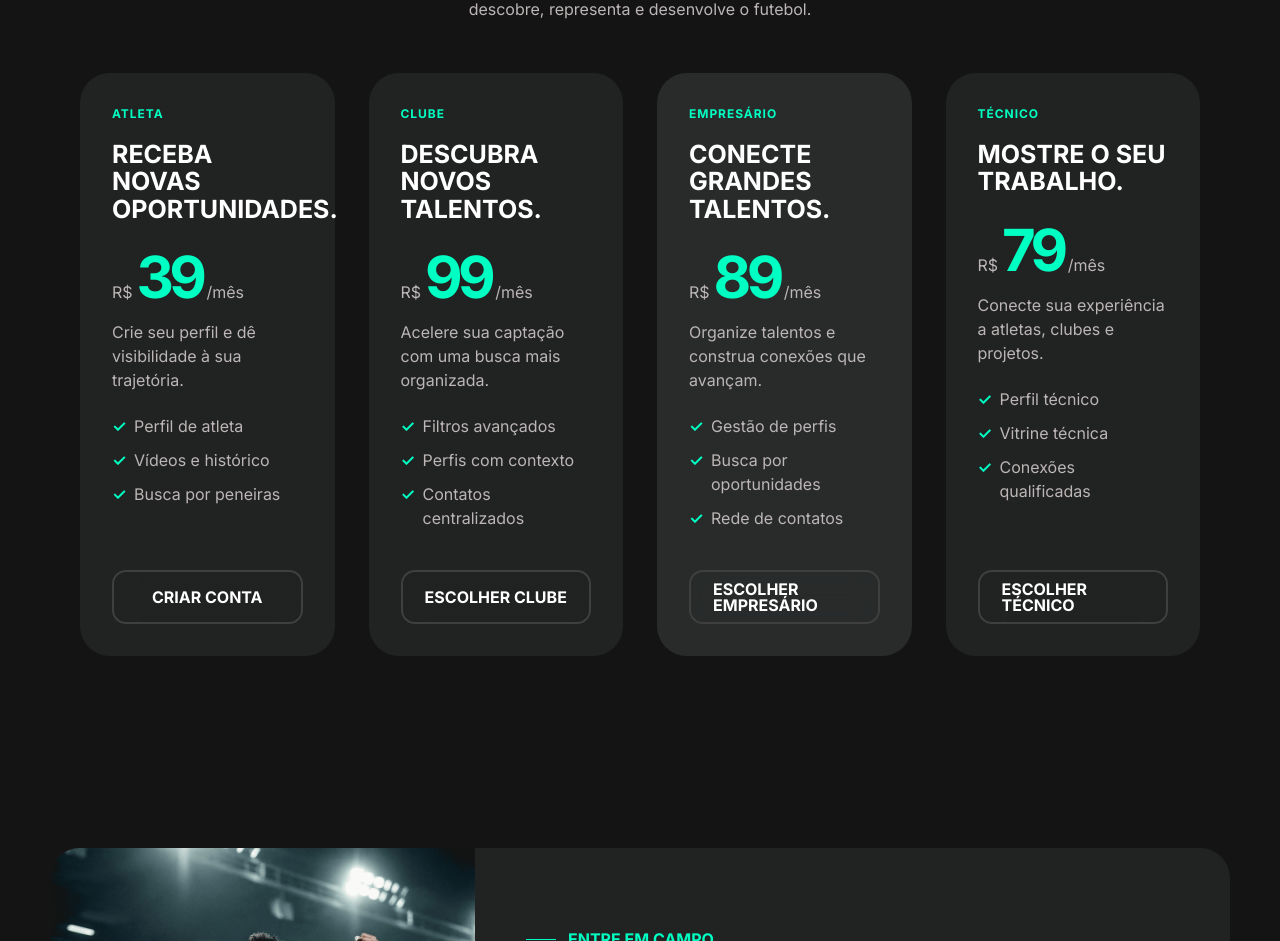
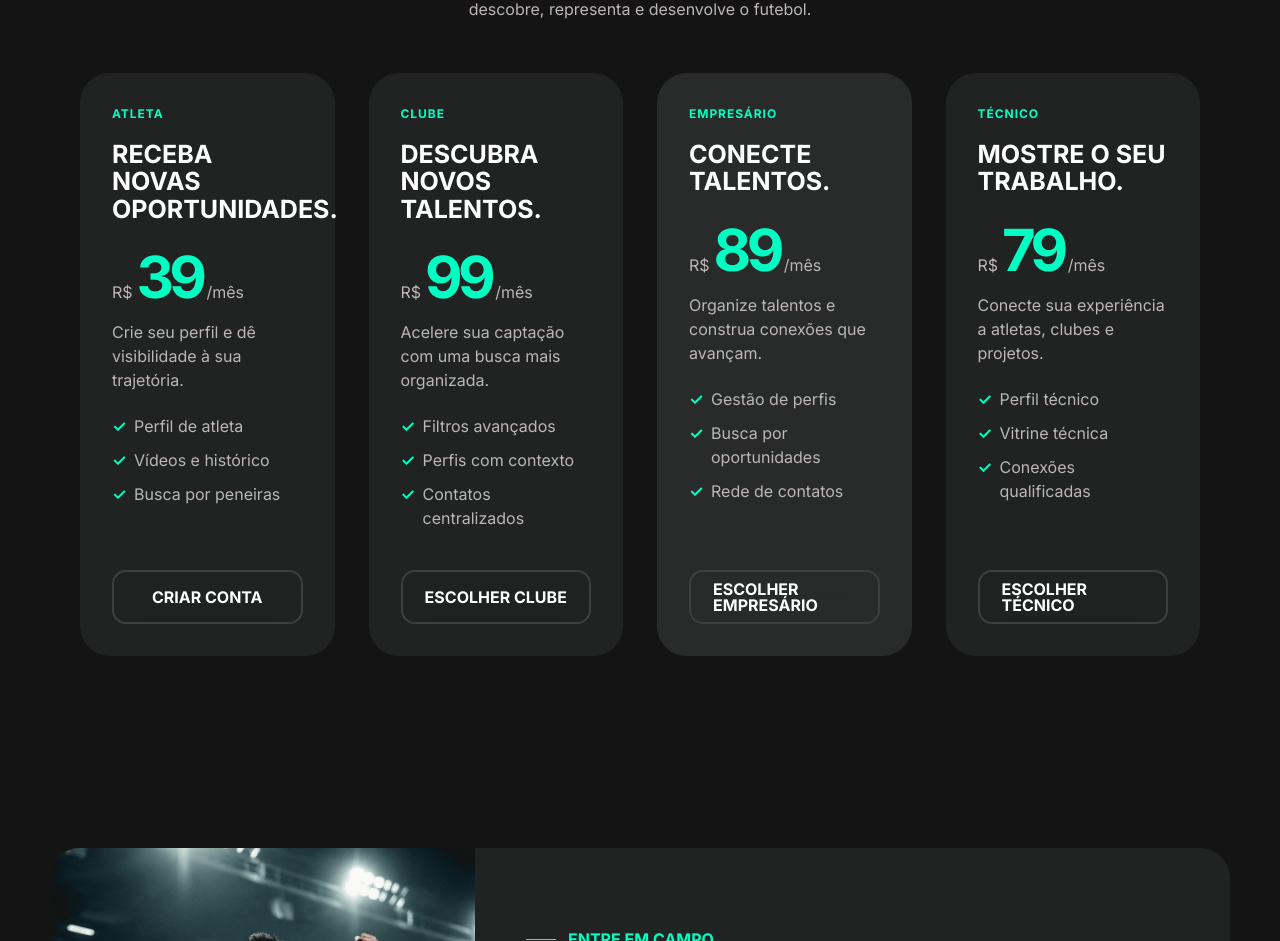
Before and after one commit to GFepipy/scoutfy-nova-homepage, a Next.js app: page / in a window 1280 px wide. Shown: the part 6192-7133 px from the top of the page. Built offline with nearby package versions, Linux system fonts and the light colour scheme.

Commit message:
Refine entrepreneur plan headline

```diff
--- a/app/page.tsx
+++ b/app/page.tsx
@@ -446,7 +446,7 @@ export default function Home() {
             </article>
             <article className="plan-card is-featured">
               <p className="plan-label">Empresário</p>
-              <h3>Conecte grandes talentos.</h3>
+              <h3>Conecte talentos.</h3>
               <p className="plan-price"><span>R$</span><b>89</b><small>/mês</small></p>
               <p className="plan-description">Organize talentos e construa conexões que avançam.</p>
               <ul>
```
